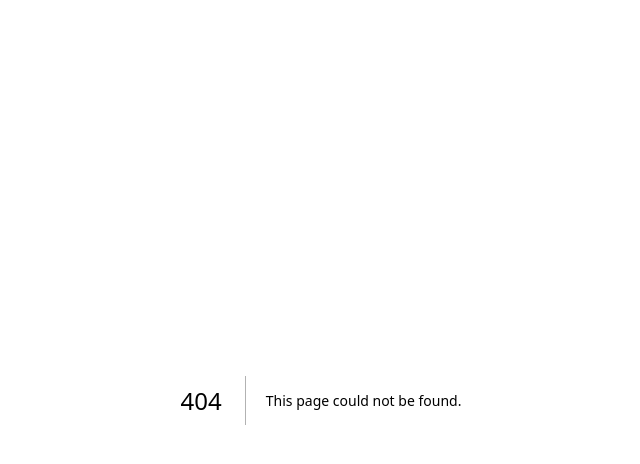
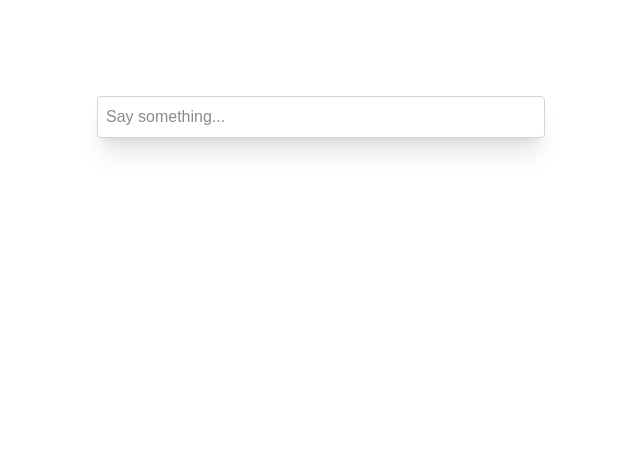
Before and after one commit to NickCarney/tl-supabase, a Next.js app in the folder supa/: page /chat in a window 1280 px wide. Before the commit this address had no page. Shown: the top 464 px of the page, without its empty margins (319-959 px from the left). Built offline with nearby package versions, Linux system fonts and the light colour scheme.

Commit message:
chat page using ai sdk

```diff
--- /dev/null
+++ b/supa/app/chat/page.tsx
@@ -0,0 +1,31 @@
+"use client";
+
+import { useChat } from "@ai-sdk/react";
+
+export default function Chat() {
+  const { messages, input, handleInputChange, handleSubmit } = useChat();
+  return (
+    <div className="flex flex-col w-full max-w-md py-24 mx-auto stretch">
+      {messages.map((message) => (
+        <div key={message.id} className="whitespace-pre-wrap">
+          {message.role === "user" ? "User: " : "AI: "}
+          {message.parts.map((part, i) => {
+            switch (part.type) {
+              case "text":
+                return <div key={`${message.id}-${i}`}>{part.text}</div>;
+            }
+          })}
+        </div>
+      ))}
+
+      <form onSubmit={handleSubmit}>
+        <input
+          className=" dark:bg-zinc-900 bottom-0 w-full max-w-md p-2 mb-8 border border-zinc-300 dark:border-zinc-800 rounded shadow-xl relative"
+          value={input}
+          placeholder="Say something..."
+          onChange={handleInputChange}
+        />
+      </form>
+    </div>
+  );
+}
```
